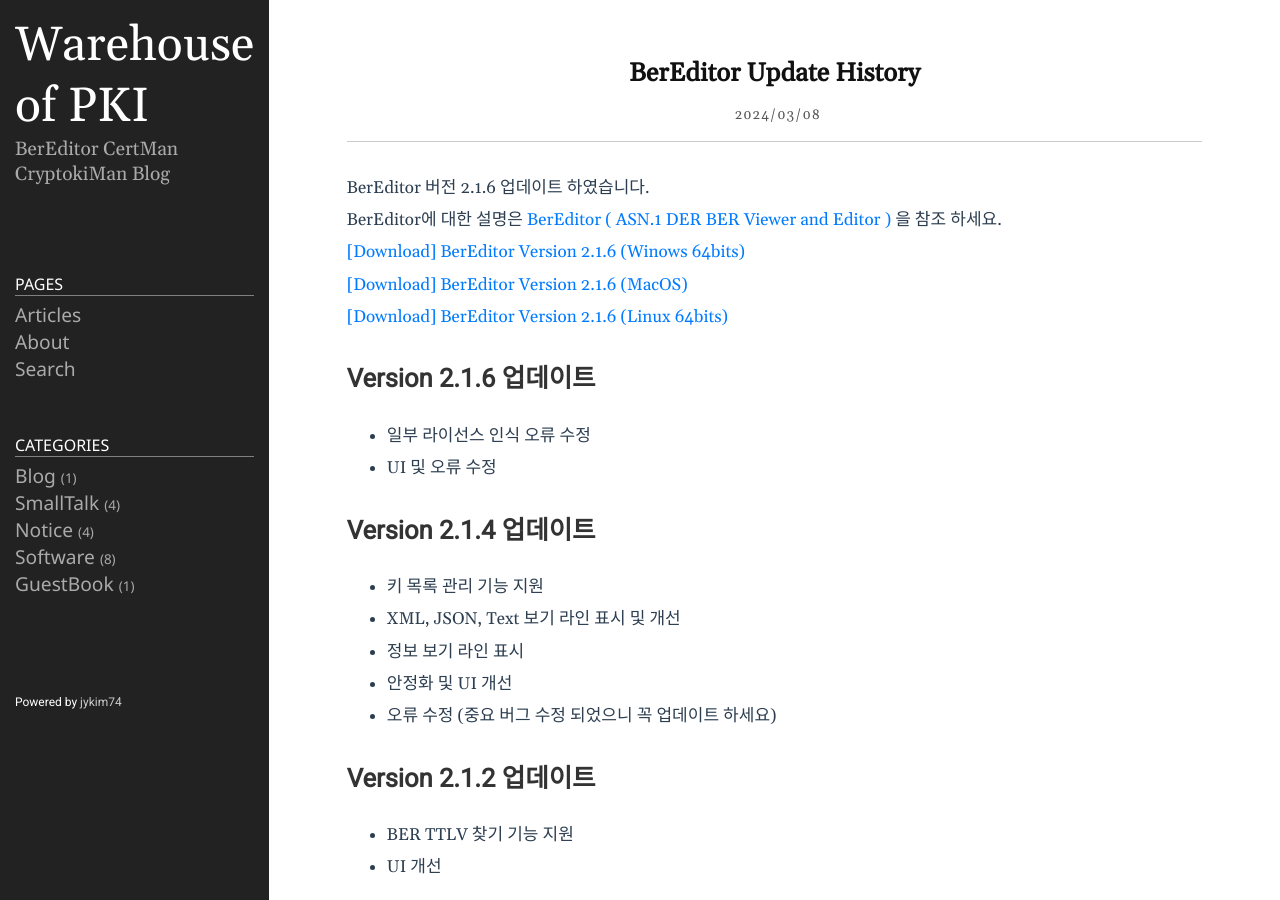
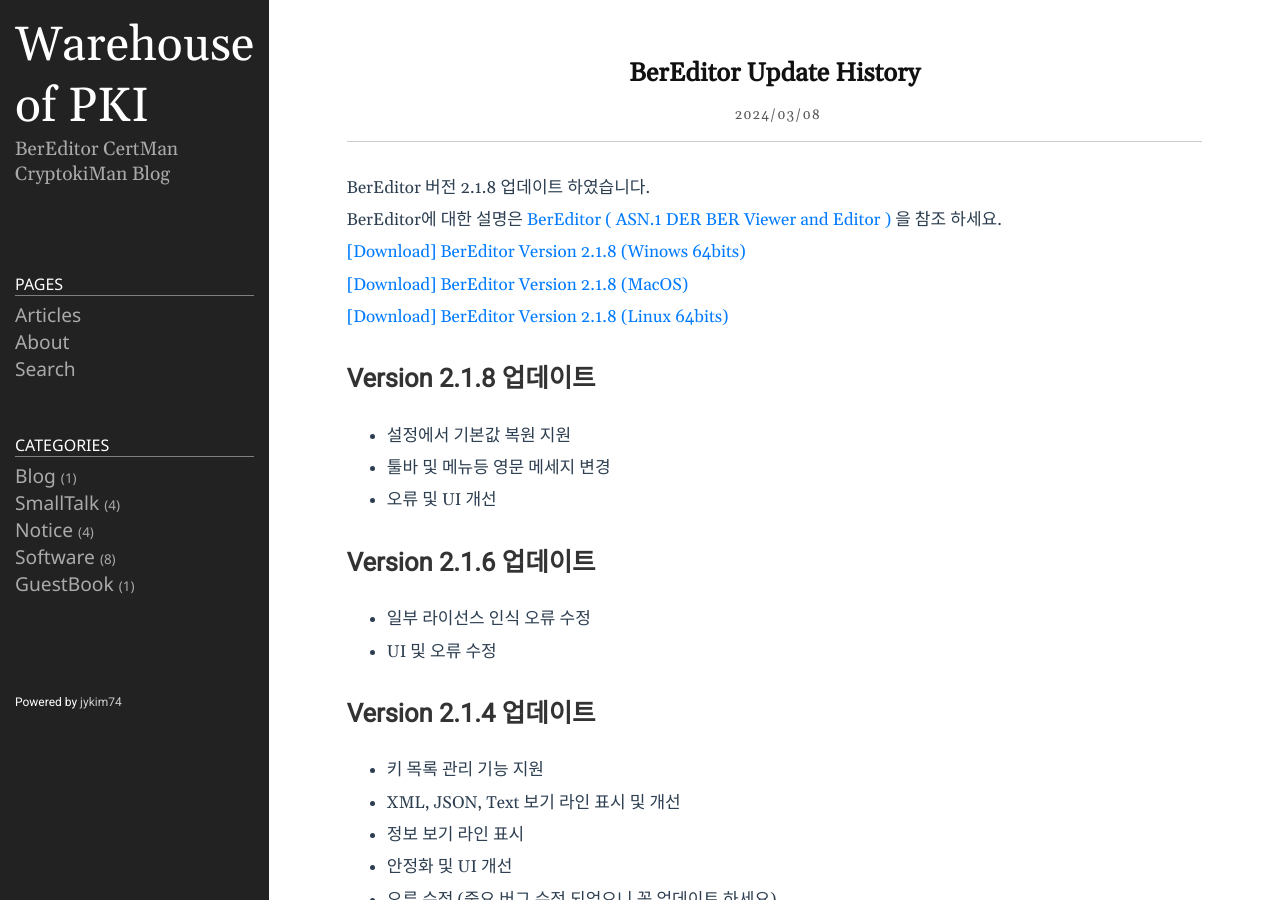
Before and after one commit to jykim74/jykim74.github.io, a Jekyll site: the page built from _posts/2024-03-08-BerEditorUpdate.md, in a window 1280 px wide and 900 px high. Built offline with Jekyll 4.4.1, drawn with Linux system fonts in a browser that asks for light colours; nearby versions of some CDN libraries; comment, search, counter and statistics services are not loaded.

Commit message:
BerEditor Version 2.1.8 적용

```diff
--- a/_posts/2023-04-13-BerEditor.markdown
+++ b/_posts/2023-04-13-BerEditor.markdown
@@ -16,11 +16,11 @@
 
 This is a program I made personally, so if you have any questions or bugs, use [Google Groups]( https://groups.google.com/g/bereditor, "Google Groups" )
 
-[[Download] BerEditor Version 2.1.6 (Win64)]( https://jykim74.github.io/msi/BerEditor-enV216.msi "BerEditor" )
+[[Download] BerEditor Version 2.1.8 (Win64)]( https://jykim74.github.io/msi/BerEditor-enV218.msi "BerEditor" )
 
-[[Download] BerEditor Version 2.1.6 (MacOS)]( https://jykim74.github.io/dmg/BerEditorV216.dmg "BerEditor" )
+[[Download] BerEditor Version 2.1.8 (MacOS)]( https://jykim74.github.io/dmg/BerEditorV218.dmg "BerEditor" )
 
-[[Download] BerEditor Version 2.1.6 (Linux64)]( https://jykim74.github.io/zip/BerEditorV216.zip "BerEditor" )
+[[Download] BerEditor Version 2.1.8 (Linux64)]( https://jykim74.github.io/zip/BerEditorV218.zip "BerEditor" )
 
 If you would like to receive a license, simply write a request in [Free License Request](https::/jykim7.mycafe24.com/user_reg.php) and you can receive a trial (30-day) license.
 Of course, you can apply for a license multiple times.
--- a/_posts/2024-03-08-BerEditorUpdate.md
+++ b/_posts/2024-03-08-BerEditorUpdate.md
@@ -4,12 +4,17 @@
 tags: [ASN.1,ASN.1 viewer, BER, BER reader, BER viewer, DER ,DER reader]
 category: Software
 ---
-BerEditor 버전 2.1.6 업데이트 하였습니다.
+BerEditor 버전 2.1.8 업데이트 하였습니다.
 BerEditor에 대한 설명은 [BerEditor ( ASN.1 DER BER Viewer and Editor )](https://jykim74.tistory.com/36) 을 참조 하세요.
 
-[\[Download\] BerEditor Version 2.1.6 (Winows 64bits)](https://jykim74.github.io/msi/BerEditor-enV216.msi)
-[\[Download\] BerEditor Version 2.1.6 (MacOS)](https://jykim74.github.io/dmg/BerEditorV216.dmg)
-[\[Download\] BerEditor Version 2.1.6 (Linux 64bits)](https://jykim74.github.io/zip/BerEditorV216.zip)
+[\[Download\] BerEditor Version 2.1.8 (Winows 64bits)](https://jykim74.github.io/msi/BerEditor-enV218.msi)
+[\[Download\] BerEditor Version 2.1.8 (MacOS)](https://jykim74.github.io/dmg/BerEditorV218.dmg)
+[\[Download\] BerEditor Version 2.1.8 (Linux 64bits)](https://jykim74.github.io/zip/BerEditorV218.zip)
+
+## Version 2.1.8 업데이트
+- 설정에서 기본값 복원 지원
+- 툴바 및 메뉴등 영문 메세지 변경
+- 오류 및 UI 개선
 
 ## Version 2.1.6 업데이트
 - 일부 라이선스 인식 오류 수정
--- a/appcast/bereditor_appcast_mac.xml
+++ b/appcast/bereditor_appcast_mac.xml
@@ -5,9 +5,9 @@
 		<description>Feed for BerEditor updates</description>
 		<language>en</language>
 		<item>
-			<title>Version 2.1.6</title>
+			<title>Version 2.1.8</title>
 			<sparkle:releaseNotesLink>https://jykim74.github.io/software/2024/03/08/BerEditorUpdate.html</sparkle:releaseNotesLink>
-			<enclosure url="https://jykim74.github.io/dmg/BerEditorV216.dmg" sparkle:version="2.1.6"
+			<enclosure url="https://jykim74.github.io/dmg/BerEditorV218.dmg" sparkle:version="2.1.8"
 			sparkle:edSignature="jmkoW65lLpOndjPeARahBNO9wAQU9ogCM/lPMmFU7s9gxkPo0HLJIwaavx9cLD0wK02sqpRDlvBRyoLTQDZ/BA==" length="16606632"
 			type="application/octet-stream"/>
 		</item>
--- a/appcast/bereditor_appcast_mac2.xml
+++ b/appcast/bereditor_appcast_mac2.xml
@@ -5,9 +5,9 @@
 		<description>Feed for BerEditor updates</description>
 		<language>en</language>
 		<item>
-			<title>Version 2.1.6</title>
+			<title>Version 2.1.8</title>
 			<sparkle:releaseNotesLink>https://jykim74.github.io/software/2024/03/08/BerEditorUpdate.html</sparkle:releaseNotesLink>
-			<enclosure url="https://jykim74.github.io/dmg/BerEditorV216.dmg" sparkle:version="2.1.6"
+			<enclosure url="https://jykim74.github.io/dmg/BerEditorV218.dmg" sparkle:version="2.1.8"
 			sparkle:edSignature="jmkoW65lLpOndjPeARahBNO9wAQU9ogCM/lPMmFU7s9gxkPo0HLJIwaavx9cLD0wK02sqpRDlvBRyoLTQDZ/BA==" length="16606632"
 			type="application/octet-stream"/>
 		</item>
--- a/appcast/bereditor_appcast_mac_ko.xml
+++ b/appcast/bereditor_appcast_mac_ko.xml
@@ -5,9 +5,9 @@
 		<description>Feed for BerEditor updates</description>
 		<language>en</language>
 		<item>
-			<title>Version 2.1.6</title>
+			<title>Version 2.1.8</title>
 			<sparkle:releaseNotesLink>https://jykim74.github.io/software/2024/03/08/BerEditorUpdate.html</sparkle:releaseNotesLink>
-			<enclosure url="https://jykim74.github.io/dmg/BerEditorV216.dmg" sparkle:version="2.1.6"
+			<enclosure url="https://jykim74.github.io/dmg/BerEditorV218.dmg" sparkle:version="2.1.8"
 			sparkle:edSignature="jmkoW65lLpOndjPeARahBNO9wAQU9ogCM/lPMmFU7s9gxkPo0HLJIwaavx9cLD0wK02sqpRDlvBRyoLTQDZ/BA==" length="16606632"
 			type="application/octet-stream"/>
 		</item>
--- a/appcast/bereditor_appcast_win.xml
+++ b/appcast/bereditor_appcast_win.xml
@@ -5,9 +5,9 @@
 		<description>Feed for BerEditor updates</description>
 		<language>en</language>
 		<item>
-			<title>Version 2.1.6</title>
+			<title>Version 2.1.8</title>
 			<sparkle:releaseNotesLink>https://jykim74.github.io/software/2024/03/08/BerEditorUpdate.html</sparkle:releaseNotesLink>
-			<enclosure url="https://jykim74.github.io/msi/BerEditor-enV216.msi" sparkle:version="2.1.6" length="0" type="application/octet-stream"/>
+			<enclosure url="https://jykim74.github.io/msi/BerEditor-enV218.msi" sparkle:version="2.1.8" length="0" type="application/octet-stream"/>
 		</item>
 	</channel>
 </rss>
--- a/appcast/bereditor_appcast_win_ko.xml
+++ b/appcast/bereditor_appcast_win_ko.xml
@@ -5,9 +5,9 @@
 		<description>Feed for BerEditor updates</description>
 		<language>en</language>
 		<item>
-			<title>Version 2.1.6</title>
+			<title>Version 2.1.8</title>
 			<sparkle:releaseNotesLink>https://jykim74.github.io/software/2024/03/08/BerEditorUpdate.html</sparkle:releaseNotesLink>
-			<enclosure url="https://jykim74.github.io/msi/BerEditor-enV216.msi" sparkle:version="2.1.6" length="0" type="application/octet-stream"/>
+			<enclosure url="https://jykim74.github.io/msi/BerEditor-enV218.msi" sparkle:version="2.1.8" length="0" type="application/octet-stream"/>
 		</item>
 	</channel>
 </rss>
```
